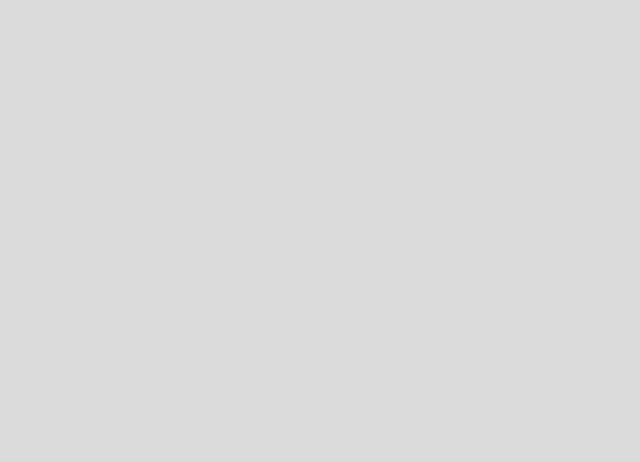
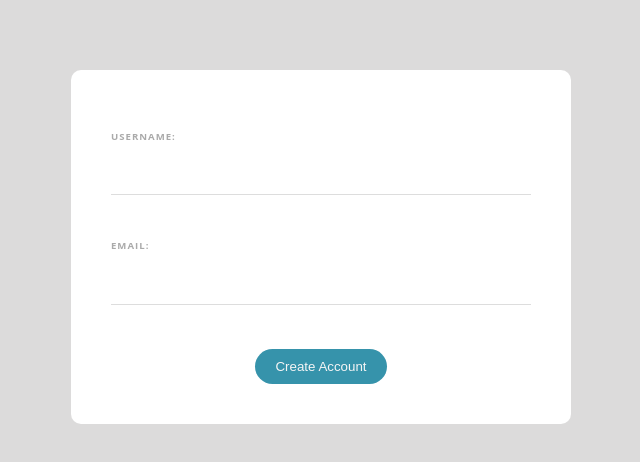
Before and after one commit to RafsanQ/Ecomsite-FaceRecognitionAuth, a Vue app: page /register in a window 1280 px wide. Shown: the top 462 px of the page, without its empty margins (319-959 px from the left). Built offline with nearby package versions, Linux system fonts and the light colour scheme.

Commit message:
Register Form done

```diff
--- a/src/views/RegisterView.vue
+++ b/src/views/RegisterView.vue
@@ -1,13 +1,100 @@
 <template>
-    <div>
-
-    </div>
+    <form @submit.prevent="handleSumit">
+        <label>Username:</label>
+        <input type="text" required v-model="username">
+        <br>
+        <label>Email:</label>
+        <input type="email" required v-model="email">
+        <br>
+        <div class="submit">
+            <button>Create Account</button>
+        </div>
+    </form>
 </template>
 
 <script>
+    export default{
+        data(){
+            return {
+                email: '',
+                username: ''
+            }
+        },
+        methods:{
+            handleSumit(){
+                console.log('Email:', this.email)
+                console.log('Username:', this.username)
 
+            }
+        }
+    }
 </script>
 
 <style>
+    form{
+        max-width: 420px;
+        margin: 30px auto;
+        background: white;
+        text-align: left;
+        padding: 40px;
+        border-radius: 10px;
+    }
 
+    label{
+        color: #aaa;
+        display: inline-block;
+        margin: 20px 0 15px;
+        font-size: 0.6em;
+        text-transform: uppercase;
+        letter-spacing: 1px;
+        font-weight: bold;
+    }
+    input, select{
+        display: block;
+        padding: 10px 6px;
+        width: 100%;
+        box-sizing: border-box;
+        border: none;
+        border-bottom: 1px solid #ddd;
+        color: #555;
+    }
+    input[type="checkbox"]{
+        display: inline-block;
+        width: 16px;
+        margin: 0 10px 0 0;
+        position: relative;
+        top: 2px;
+    }
+
+    .pill{
+        display: inline-block;
+        margin: 20px 10px 0 0 ;
+        padding: 6px 12px;
+        background: #eee;
+        font-size: 12px;
+        border-radius: 20px;
+        letter-spacing: 1px;
+        color: #777;
+        cursor: pointer;
+    }
+    button{
+        background: #3693ab;
+        border: 0;
+        padding: 10px 20px;
+        margin-top: 20px;
+        color: whitesmoke;
+        border-radius: 20px;
+        cursor: pointer;
+    }
+
+    .submit{
+        text-align: center;
+    }
+
+    .passworderror{
+        color: #ff0062;
+        margin-top: 10px;
+        font-size: 0.8em;
+        font-weight: bold;
+    }
 </style>
```
